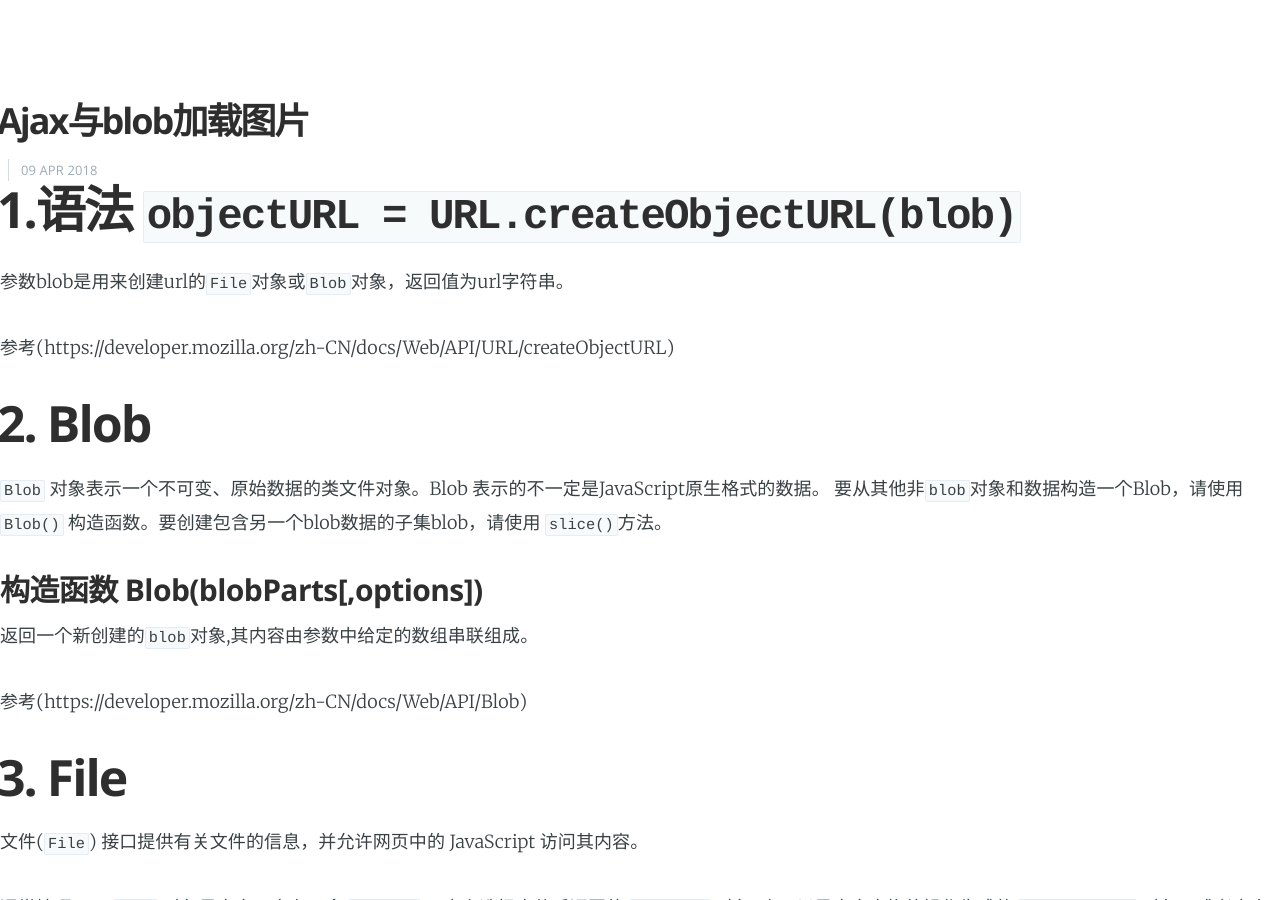
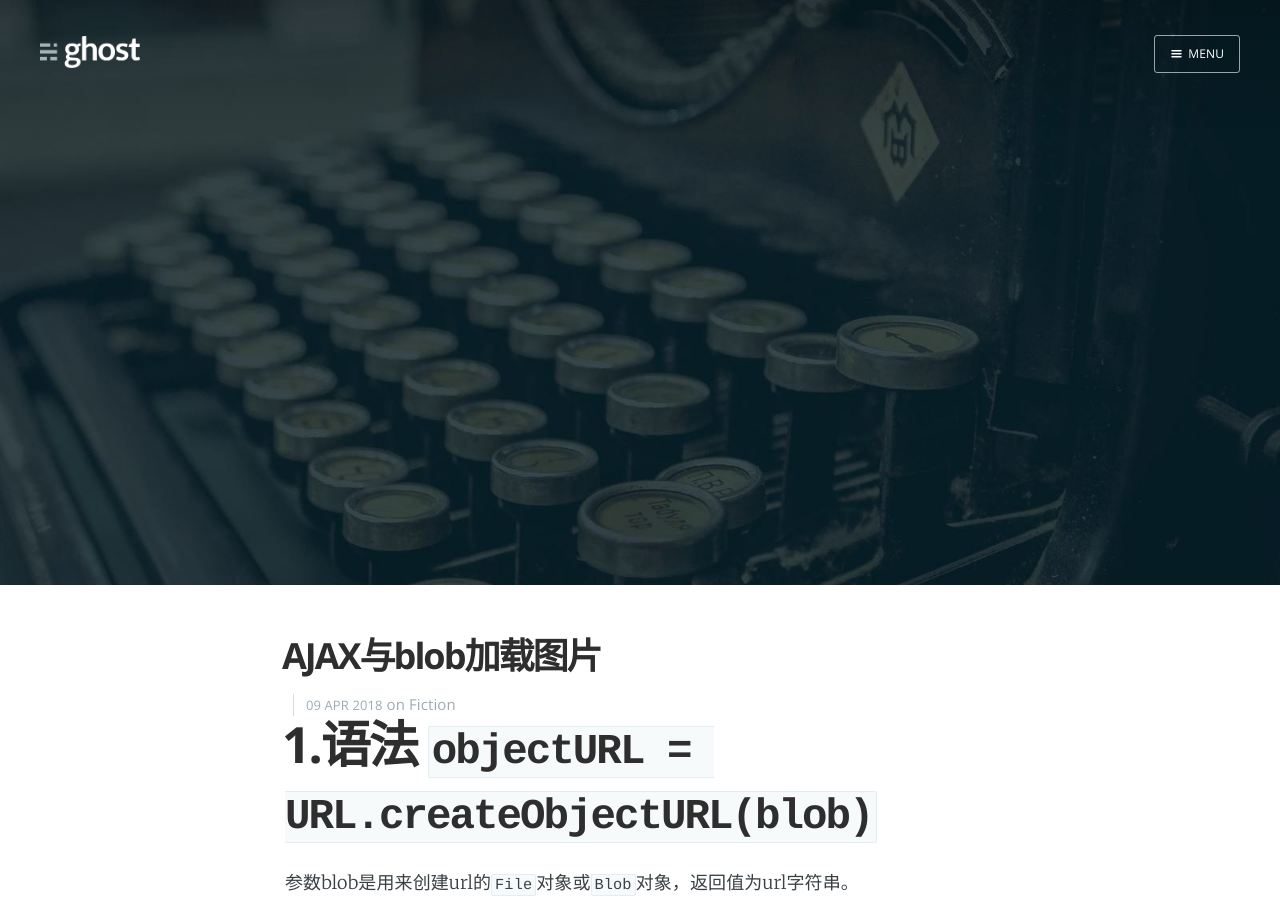
Before and after one commit to yangliangwu/blog, a Jekyll site: the page built from _posts/2018-04-09-AJAX与blob加载图片.md, in a window 1280 px wide and 900 px high. Built offline with Jekyll 4.4.1, drawn with Linux system fonts in a browser that asks for light colours; nearby versions of some CDN libraries; our own code applies the rules of GitHub Pages for plain Markdown files; some of the changed lines change nothing that is shown.

Commit message:
Update 2018-04-09-AJAX与blob加载图片.md

```diff
--- a/_posts/2018-04-09-AJAX与blob加载图片.md
+++ b/_posts/2018-04-09-AJAX与blob加载图片.md
@@ -1,3 +1,16 @@
+---
+layout: post
+cover: 'assets/images/cover1.jpg'
+navigation: True
+title: AJAX与blob加载图片
+date: 2018-04-09
+tags: fiction
+subclass: 'post tag-fiction'
+logo: 'assets/images/ghost.png'
+author:
+categories:
+---
+
 # 1.语法 `objectURL = URL.createObjectURL(blob)`
 
 参数blob是用来创建url的`File`对象或`Blob`对象，返回值为url字符串。
```
